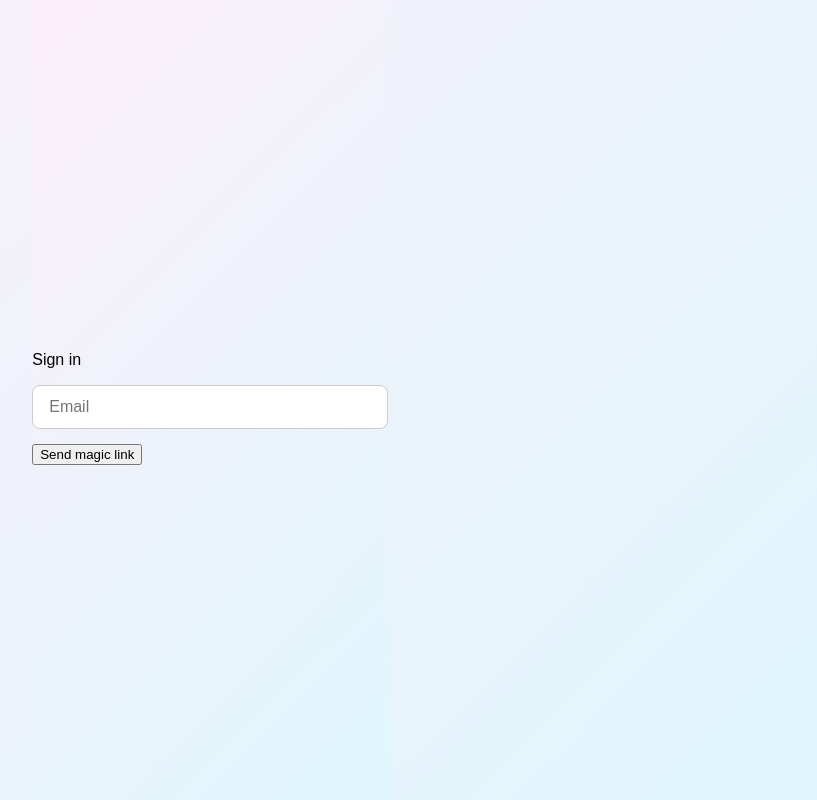
After one commit to Mohanshi04/ToDo_Django, a Django app: page /accounts/emailsignin/ in a window 1280 px wide. The commit adds this page. Shown: the whole page, without its empty margins (430-1247 px from the left). Run offline with Django 5.2, Linux system fonts and the light colour scheme.

Commit message:
adding email signin

```diff
--- a/ToDo_Django/models.py
+++ b/ToDo_Django/models.py
@@ -1,8 +1,10 @@
 from django.db import models
-from django.contrib.auth.models import User     #(User table used for auth provided by Django)
+# from django.contrib.auth.models import User     #(User table used for auth provided by Django)
+from django.conf import settings
 
 class todoo(models.Model):
     srno = models.AutoField(primary_key = True, auto_created = True)
     task = models.CharField(max_length=25)
     date = models.DateTimeField(auto_now_add=True)
-    user = models.ForeignKey(User, on_delete=models.CASCADE)
+    # user = models.ForeignKey(User, on_delete=models.CASCADE)
+    user = models.ForeignKey(settings.AUTH_USER_MODEL, on_delete=models.CASCADE)
--- a/ToDo_Django/urls.py
+++ b/ToDo_Django/urls.py
@@ -15,7 +15,7 @@ Including another URLconf
     2. Add a URL to urlpatterns:  path('blog/', include('blog.urls'))
 """
 from django.contrib import admin
-from django.urls import path
+from django.urls import path, include
 from . import views
 
 urlpatterns = [
@@ -26,4 +26,5 @@ urlpatterns = [
     path('logout/', views.logout_view),
     path('edit_todo/<int:srno>/', views.edit_todo, name='edit_todo'),
     path('delete_todo/<int:srno>', views.delete_todo, name='delete_todo'),
+    path('accounts/', include('accounts.urls')),
 ]
--- /dev/null
+++ b/accounts/admin.py
@@ -0,0 +1,2 @@
+from django.contrib import admin
+# Register your models here.
--- /dev/null
+++ b/accounts/apps.py
@@ -0,0 +1,5 @@
+from django.apps import AppConfig
+
+class AccountsConfig(AppConfig):
+    default_auto_field = 'django.db.models.BigAutoField'
+    name = 'accounts'
--- /dev/null
+++ b/accounts/forms.py
@@ -0,0 +1,8 @@
+from django.forms import ModelForm
+from .models import CustomUser
+
+class CreateUserForm(ModelForm):
+
+    class Meta:
+        model = CustomUser
+        fields = ['username', 'email', 'password']
--- /dev/null
+++ b/accounts/models.py
@@ -0,0 +1,5 @@
+from django.contrib.auth.models import AbstractUser
+from django.db import models
+
+class CustomUser(AbstractUser):
+    has_verified_email = models.BooleanField(default=False)
--- /dev/null
+++ b/accounts/tests.py
@@ -0,0 +1,2 @@
+from django.test import TestCase
+# Create your tests here.
--- /dev/null
+++ b/accounts/urls.py
@@ -0,0 +1,8 @@
+from django.urls import path
+from . import views
+
+urlpatterns = [
+    path('', views.todo_home, name='todo_home'),
+    path('emailsignin/', views.SendSignInEmail.as_view(), name='email_signin'),
+    path('verify-email/<uidb64>/<token>/', views.verify_email, name='verify_email'),
+]
--- /dev/null
+++ b/accounts/views.py
@@ -0,0 +1,66 @@
+from django.shortcuts import render
+
+# Create your views here.
+from django.http import HttpRequest
+from django.utils.http import urlsafe_base64_decode
+from django.contrib.auth.tokens import default_token_generator
+from .models import CustomUser
+from django.shortcuts import redirect
+from django.contrib.auth import login
+from .services import send_sign_in_email, decode_uid, get_user_by_uid
+from .forms import CreateUserForm
+from django.http import HttpResponse
+from django.views import View
+from django.contrib.auth.decorators import login_required
+
+def verify_email(request: HttpRequest, uidb64: str, token: str) -> HttpResponse:
+    """
+    Verify user email after the user clicks on the email link.
+    """
+    uid = decode_uid(uidb64)
+    user = get_user_by_uid(uid) if uid else None
+
+    if user and default_token_generator.check_token(user, token):
+        user.has_verified_email = True
+        user.save()
+        login(request, user)
+        return redirect('todo_home')
+
+    print("Email verification failed")
+    return redirect('signup')
+
+class SendSignInEmail(View):
+    def get(self, request: HttpRequest) -> HttpResponse:
+        if not request.user.is_anonymous and request.user.has_verified_email:
+            return redirect('todo_home')
+        form = CreateUserForm()
+        return render(request, 'email_signin.html', {'form': form})
+
+    def post(self, request: HttpRequest) -> HttpResponse:
+        data = {
+            'username': request.POST['email'],
+            'email': request.POST['email'],
+            'password': request.POST['email']
+        }
+        user, created = CustomUser.objects.get_or_create(
+            email=data['email'],
+            defaults={'username': data['email'], 'password': data['email']}
+        )
+        return self._send_verification_and_respond(user)
+
+    @staticmethod
+    def _send_verification_and_respond(user: CustomUser) -> HttpResponse:
+        send_sign_in_email(user)
+        message = (
+            f"We've sent an email ✉️ to "
+            f'<a href=mailto:{user.email}" target="_blank">{user.email}</a> '
+            "Please check your email to verify your account"
+        )
+        return HttpResponse(message)
+
+@login_required(login_url='/loginn')
+def todo_home(request: HttpRequest) -> HttpResponse:
+    if not request.user.is_anonymous and request.user.has_verified_email:
+        return redirect('/todopage')
+    else:
+        return redirect('signup')   #signup is the name of the url that opens signup page
--- /dev/null
+++ b/requirements.txt
@@ -0,0 +1,2 @@
+Django>=5.2,<6.0
+python-dotenv>=1.0.1
--- a/templates/edit_todo.html
+++ b/templates/edit_todo.html
@@ -14,14 +14,12 @@
     <div class="signup-login">
         <h1>Helloo {{user}}!!</h1>
         <a href="/logout" style="float:right; color:#007BFF;"><i class="fas fa-sign-out-alt"></i> Logout</a>
-        <!-- <a href="/logout/"><i class="fas fa-sign-out-alt"></i> Logout</a> -->
 
         <div class="signup-box scr">
             <div class="heading">
                     <b>MY TO DO LIST</b>
             </div>
             <div class="line"></div>
-            <i class="fa-solid fa-right-from-bracket"></i>
             <form method="POST">
                 {% csrf_token %}
                 <input type="text" required class="inp" name="task" placeholder="Add Today's Task" value="{{obj.task}}">
--- /dev/null
+++ b/templates/email_signin.html
@@ -0,0 +1,21 @@
+{% load static %}
+
+<!DOCTYPE html>
+<html lang="en">
+<head>
+    <meta charset="UTF-8">
+    <meta name="viewport" content="width=device-width, initial-scale=1.0">
+    <title>Document</title>
+    <link rel="stylesheet" href="{% static 'style.css' %}">
+    <link rel="stylesheet" href="https://cdnjs.cloudflare.com/ajax/libs/font-awesome/6.5.0/css/all.min.css">
+</head>
+<body>
+    <form method="post" hx-post="/sign-in" hx-target="#result">
+      <p>Sign in</p>
+      {% csrf_token %}
+      <input type="text" name="email" placeholder="Email" required />
+      <button type="submit">Send magic link</button>
+      <div id="result"></div>
+    </form>
+  </body>
+</html>
--- a/templates/loginn.html
+++ b/templates/loginn.html
@@ -33,6 +33,11 @@
                 </div>
             </form>
 
+            <div class="line" style="margin: 20px 0;"></div>
+            <div class="field">
+                <a class="anc" href="/accounts/emailsignin">Login with Email</a>
+            </div>
+
             <div class="field">
                 <b>Don't have an account?</b>
                 <br>
--- a/templates/signup.html
+++ b/templates/signup.html
@@ -36,6 +36,11 @@
                 </div>
             </form>
 
+            <div class="line" style="margin: 20px 0;"></div>
+            <div class="field">
+                <a class="anc" href="/accounts/emailsignin">Sign in with Email?</a>
+            </div>
+
             <div class="field">
                 <b>Already have an account?</b>
                 <br>
```
Also changed, not shown: ToDo_Django/settings.py (+27 -3 lines), ToDo_Django/views.py (+4 -3 lines), accounts/services.py (added, +62 -0 lines), accounts/__init__.py (added), accounts/migrations/__init__.py (added), 1 other file.
